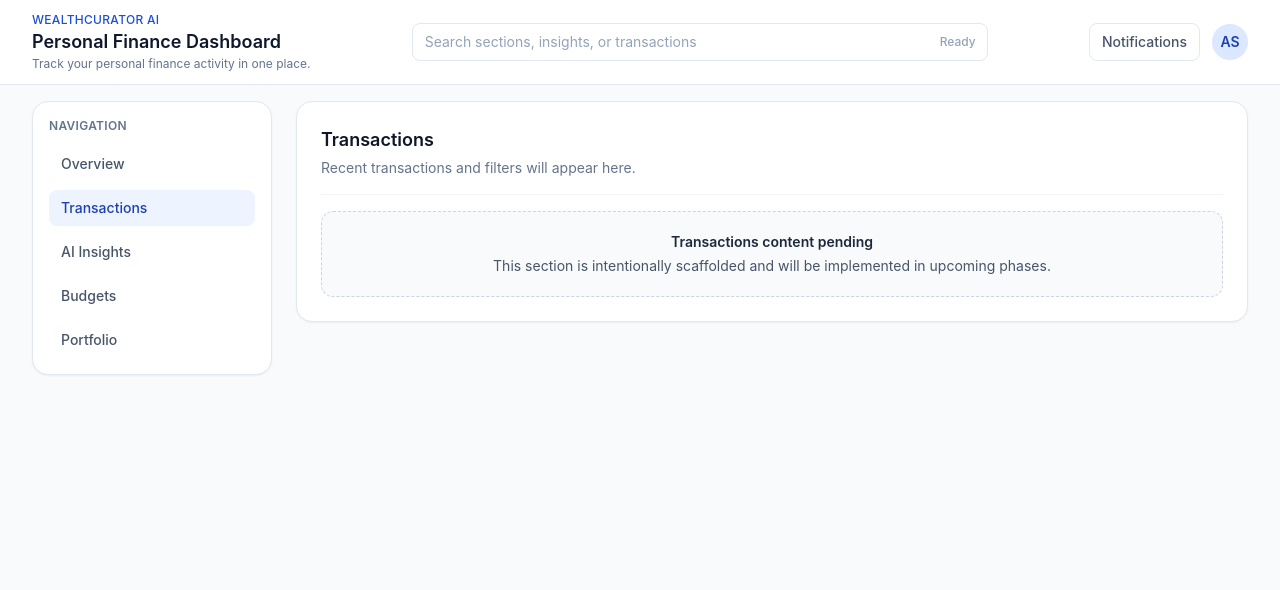
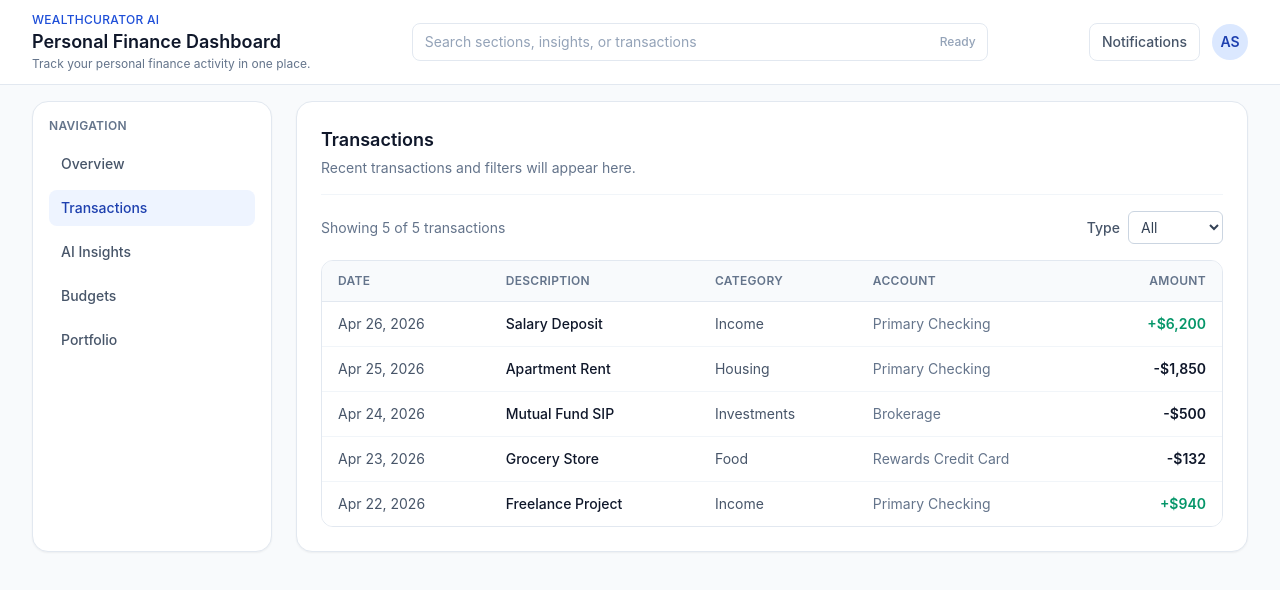
Before and after one commit to anujsoni3/WealthCurator-AI, a React (Vite) app: page / in a window 1280 px wide. Both pictures are taken after a click on the button "Transactions". Shown: the top 590 px of the page. Built offline with nearby package versions, Linux system fonts and the light colour scheme.

Commit message:
feat: add transactions table with loading, error, and empty states

```diff
--- a/src/components/layout/MainContent.jsx
+++ b/src/components/layout/MainContent.jsx
@@ -1,6 +1,6 @@
 import { useMemo } from 'react'
 import { DASHBOARD_SECTIONS } from '../../lib/constants'
-import { SummaryCardsSection } from '../../features'
+import { SummaryCardsSection, TransactionsSection } from '../../features'
 import EmptyState from '../ui/EmptyState'
 import LoadingState from '../ui/LoadingState'
 
@@ -74,6 +74,8 @@ function MainContent({ activeNavId, searchQuery, isSearchPending }) {
 
           {section.id === 'summary' ? (
             <SummaryCardsSection />
+          ) : section.id === 'transactions' ? (
+            <TransactionsSection />
           ) : (
             <EmptyState
               title={`${section.title} content pending`}
--- a/src/features/index.js
+++ b/src/features/index.js
@@ -1,2 +1,3 @@
 // Feature modules will live under this directory as the dashboard grows.
 export { default as SummaryCardsSection } from './summary/components/SummaryCardsSection'
+export { default as TransactionsSection } from './transactions/components/TransactionsSection'
--- /dev/null
+++ b/src/features/transactions/components/TransactionsSection.jsx
@@ -0,0 +1,91 @@
+import { useCallback, useMemo, useState } from 'react'
+import EmptyState from '../../../components/ui/EmptyState'
+import ErrorState from '../../../components/ui/ErrorState'
+import LoadingState from '../../../components/ui/LoadingState'
+import { useFetch } from '../../../hooks'
+import { getTransactions } from '../data/transactions'
+import TransactionsTable from './TransactionsTable'
+
+function TransactionsSection() {
+  const [typeFilter, setTypeFilter] = useState('all')
+
+  const fetchTransactions = useCallback(() => getTransactions(), [])
+  const {
+    data: transactions = [],
+    error,
+    isLoading,
+    refetch,
+  } = useFetch(fetchTransactions, {
+    initialData: [],
+    immediate: true,
+  })
+
+  const filteredTransactions = useMemo(() => {
+    if (typeFilter === 'all') {
+      return transactions
+    }
+
+    return transactions.filter((transaction) => transaction.direction === typeFilter)
+  }, [transactions, typeFilter])
+
+  if (isLoading) {
+    return (
+      <LoadingState
+        title="Loading transactions"
+        description="Fetching your recent transactions and spend activity."
+      />
+    )
+  }
+
+  if (error) {
+    return (
+      <ErrorState
+        title="Unable to load transactions"
+        description="Please retry to refresh your transaction history."
+        onRetry={() => void refetch()}
+      />
+    )
+  }
+
+  if (transactions.length === 0) {
+    return (
+      <EmptyState
+        title="No transactions available"
+        description="Your latest transactions will appear here once accounts are synced."
+      />
+    )
+  }
+
+  return (
+    <div className="space-y-4">
+      <div className="flex items-center justify-between">
+        <p className="text-sm text-slate-500">
+          Showing {filteredTransactions.length} of {transactions.length} transactions
+        </p>
+        <label className="flex items-center gap-2 text-sm text-slate-600">
+          <span className="font-medium">Type</span>
+          <select
+            value={typeFilter}
+            onChange={(event) => setTypeFilter(event.target.value)}
+            className="rounded-md border border-slate-300 bg-white px-2 py-1.5 text-sm text-slate-700 outline-none focus:border-primary-400 focus:ring-2 focus:ring-primary-100"
+          >
+            <option value="all">All</option>
+            <option value="credit">Income</option>
+            <option value="debit">Expense</option>
+          </select>
+        </label>
+      </div>
+
+      {filteredTransactions.length === 0 ? (
+        <EmptyState
+          title="No transactions match this filter"
+          description="Choose another transaction type to view more records."
+        />
+      ) : (
+        <TransactionsTable rows={filteredTransactions} />
+      )}
+    </div>
+  )
+}
+
+export default TransactionsSection
--- /dev/null
+++ b/src/features/transactions/components/TransactionsTable.jsx
@@ -0,0 +1,78 @@
+function formatAmount(amount, direction) {
+  const formatter = new Intl.NumberFormat('en-US', {
+    style: 'currency',
+    currency: 'USD',
+    maximumFractionDigits: 0,
+  })
+
+  const sign = direction === 'credit' ? '+' : '-'
+  return `${sign}${formatter.format(amount)}`
+}
+
+function formatDate(dateValue) {
+  return new Intl.DateTimeFormat('en-US', {
+    month: 'short',
+    day: 'numeric',
+    year: 'numeric',
+  }).format(new Date(dateValue))
+}
+
+function TransactionsTable({ rows }) {
+  return (
+    <div className="overflow-x-auto rounded-xl border border-slate-200">
+      <table className="min-w-full divide-y divide-slate-200">
+        <thead className="bg-slate-50">
+          <tr>
+            <th className="px-4 py-3 text-left text-xs font-semibold uppercase tracking-wide text-slate-500">
+              Date
+            </th>
+            <th className="px-4 py-3 text-left text-xs font-semibold uppercase tracking-wide text-slate-500">
+              Description
+            </th>
+            <th className="px-4 py-3 text-left text-xs font-semibold uppercase tracking-wide text-slate-500">
+              Category
+            </th>
+            <th className="px-4 py-3 text-left text-xs font-semibold uppercase tracking-wide text-slate-500">
+              Account
+            </th>
+            <th className="px-4 py-3 text-right text-xs font-semibold uppercase tracking-wide text-slate-500">
+              Amount
+            </th>
+          </tr>
+        </thead>
+
+        <tbody className="divide-y divide-slate-100 bg-white">
+          {rows.map((transaction) => {
+            const isCredit = transaction.direction === 'credit'
+
+            return (
+              <tr key={transaction.id} className="hover:bg-slate-50">
+                <td className="whitespace-nowrap px-4 py-3 text-sm text-slate-600">
+                  {formatDate(transaction.date)}
+                </td>
+                <td className="whitespace-nowrap px-4 py-3 text-sm font-medium text-slate-900">
+                  {transaction.description}
+                </td>
+                <td className="whitespace-nowrap px-4 py-3 text-sm text-slate-600">
+                  {transaction.category}
+                </td>
+                <td className="whitespace-nowrap px-4 py-3 text-sm text-slate-500">
+                  {transaction.account}
+                </td>
+                <td
+                  className={`whitespace-nowrap px-4 py-3 text-right text-sm font-semibold ${
+                    isCredit ? 'text-emerald-600' : 'text-slate-900'
+                  }`}
+                >
+                  {formatAmount(transaction.amount, transaction.direction)}
+                </td>
+              </tr>
+            )
+          })}
+        </tbody>
+      </table>
+    </div>
+  )
+}
+
+export default TransactionsTable
--- /dev/null
+++ b/src/features/transactions/data/transactions.js
@@ -0,0 +1,55 @@
+const MOCK_TRANSACTIONS = [
+  {
+    id: 'txn-001',
+    date: '2026-04-26',
+    description: 'Salary Deposit',
+    category: 'Income',
+    amount: 6200,
+    direction: 'credit',
+    account: 'Primary Checking',
+  },
+  {
+    id: 'txn-002',
+    date: '2026-04-25',
+    description: 'Apartment Rent',
+    category: 'Housing',
+    amount: 1850,
+    direction: 'debit',
+    account: 'Primary Checking',
+  },
+  {
+    id: 'txn-003',
+    date: '2026-04-24',
+    description: 'Mutual Fund SIP',
+    category: 'Investments',
+    amount: 500,
+    direction: 'debit',
+    account: 'Brokerage',
+  },
+  {
+    id: 'txn-004',
+    date: '2026-04-23',
+    description: 'Grocery Store',
+    category: 'Food',
+    amount: 132,
+    direction: 'debit',
+    account: 'Rewards Credit Card',
+  },
+  {
+    id: 'txn-005',
+    date: '2026-04-22',
+    description: 'Freelance Project',
+    category: 'Income',
+    amount: 940,
+    direction: 'credit',
+    account: 'Primary Checking',
+  },
+]
+
+export async function getTransactions() {
+  await new Promise((resolve) => {
+    window.setTimeout(resolve, 650)
+  })
+
+  return MOCK_TRANSACTIONS
+}
```
